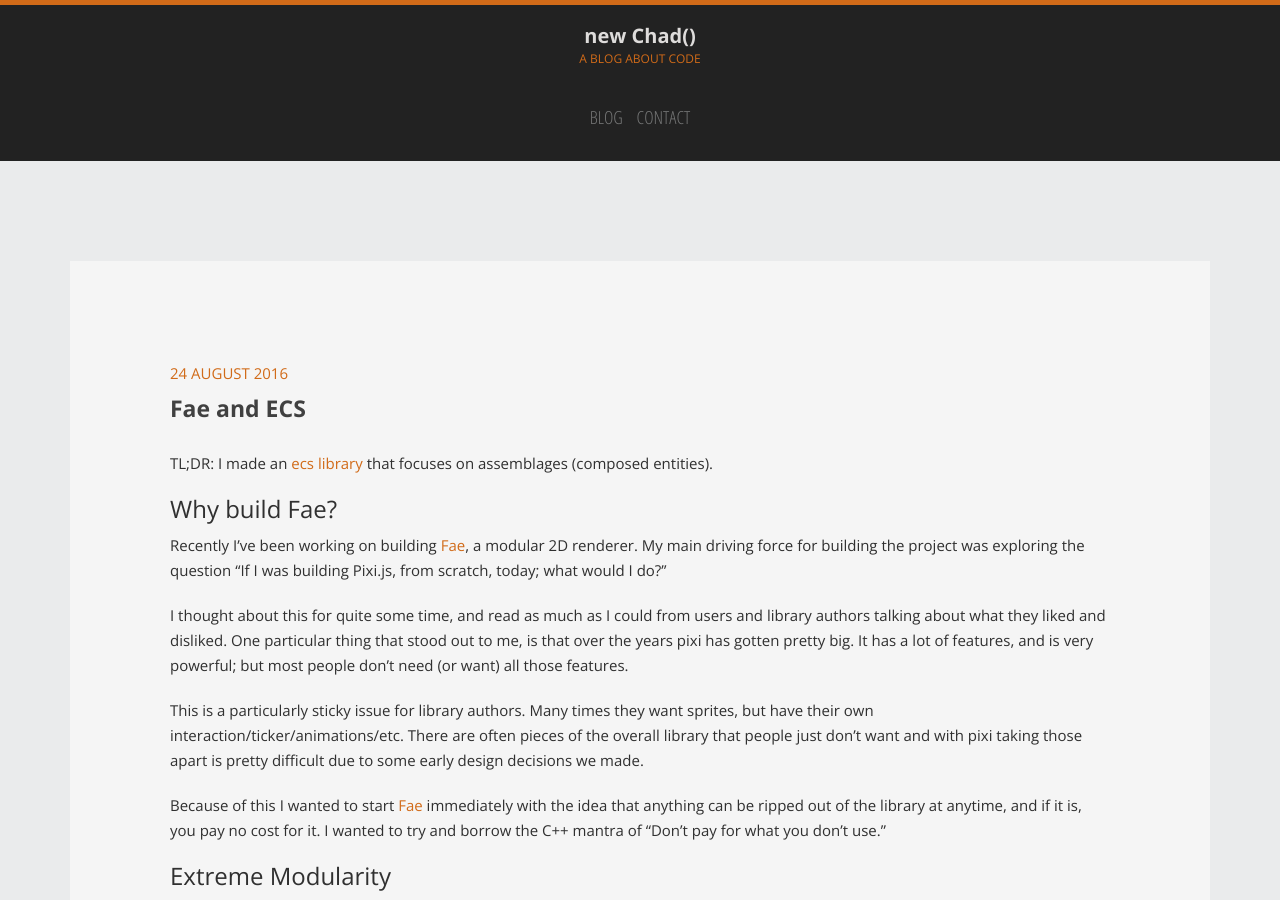
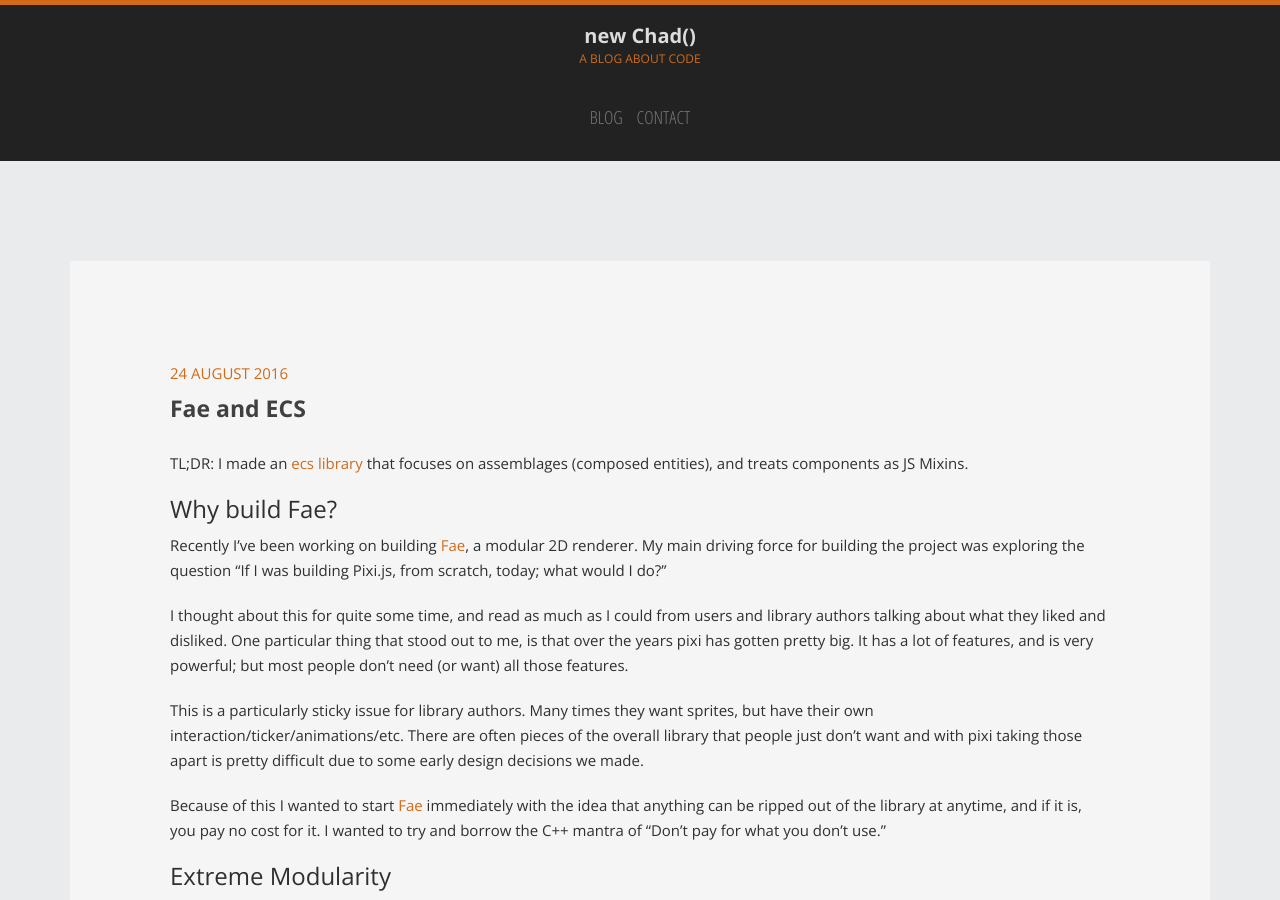
Before and after one commit to englercj/englercj.github.io, a Jekyll site: the page built from _posts/2016-08-24-composition-ecs.md, in a window 1280 px wide and 900 px high. Built offline with Jekyll 4.4.1, drawn with Linux system fonts in a browser that asks for light colours; Markdown is read by kramdown in place of the engine named in the settings; comment, search, counter and statistics services are not loaded.

Commit message:
change tldr a bit

```diff
--- a/_posts/2016-08-24-composition-ecs.md
+++ b/_posts/2016-08-24-composition-ecs.md
@@ -9,7 +9,8 @@ tags:
 - javascript
 ---
 
-TL;DR: I made an [ecs library][fae-ecs] that focuses on assemblages (composed entities).
+TL;DR: I made an [ecs library][fae-ecs] that focuses on assemblages (composed entities), and treats
+components as JS Mixins.
 
 ## Why build Fae?
 
```
